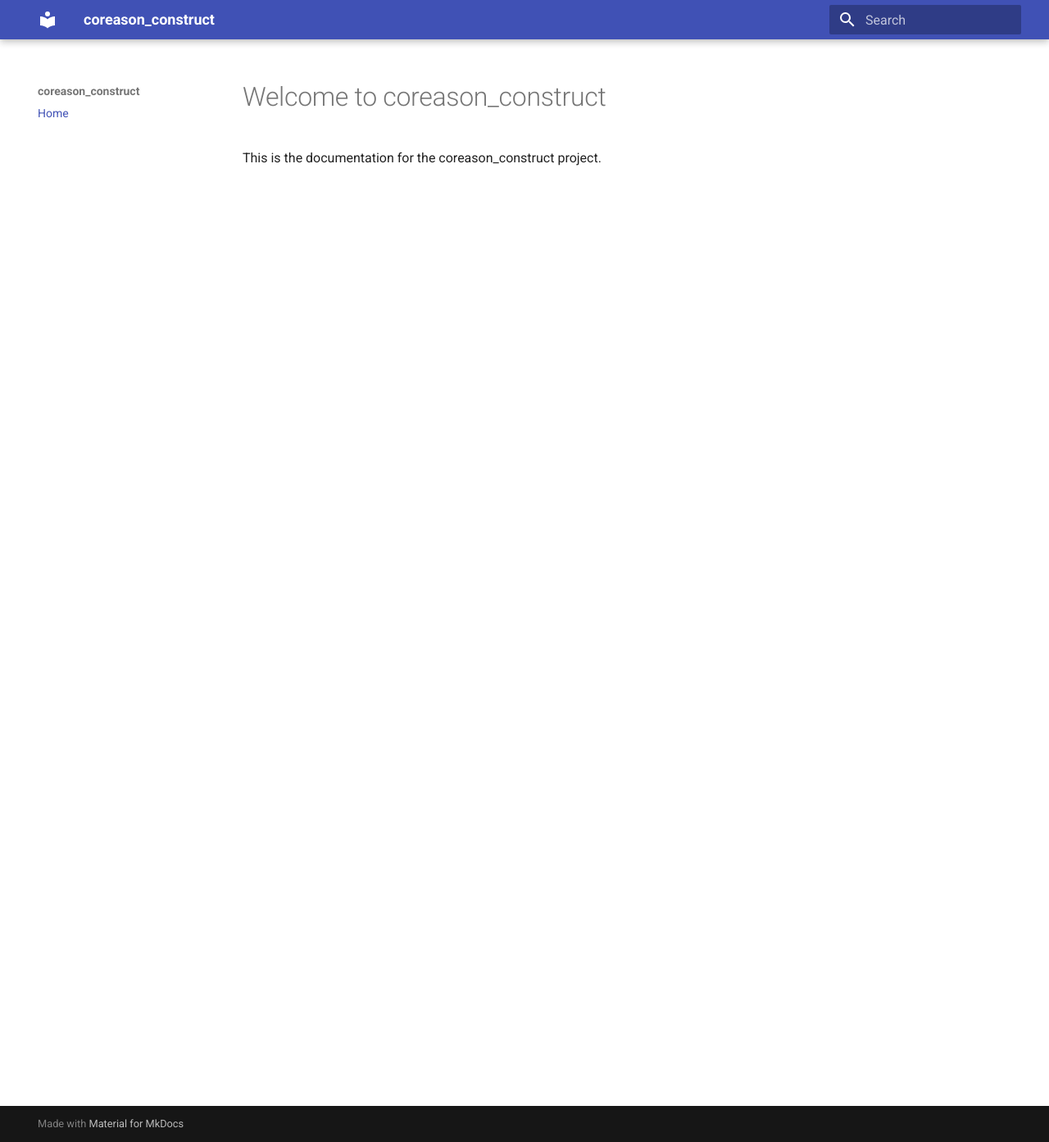
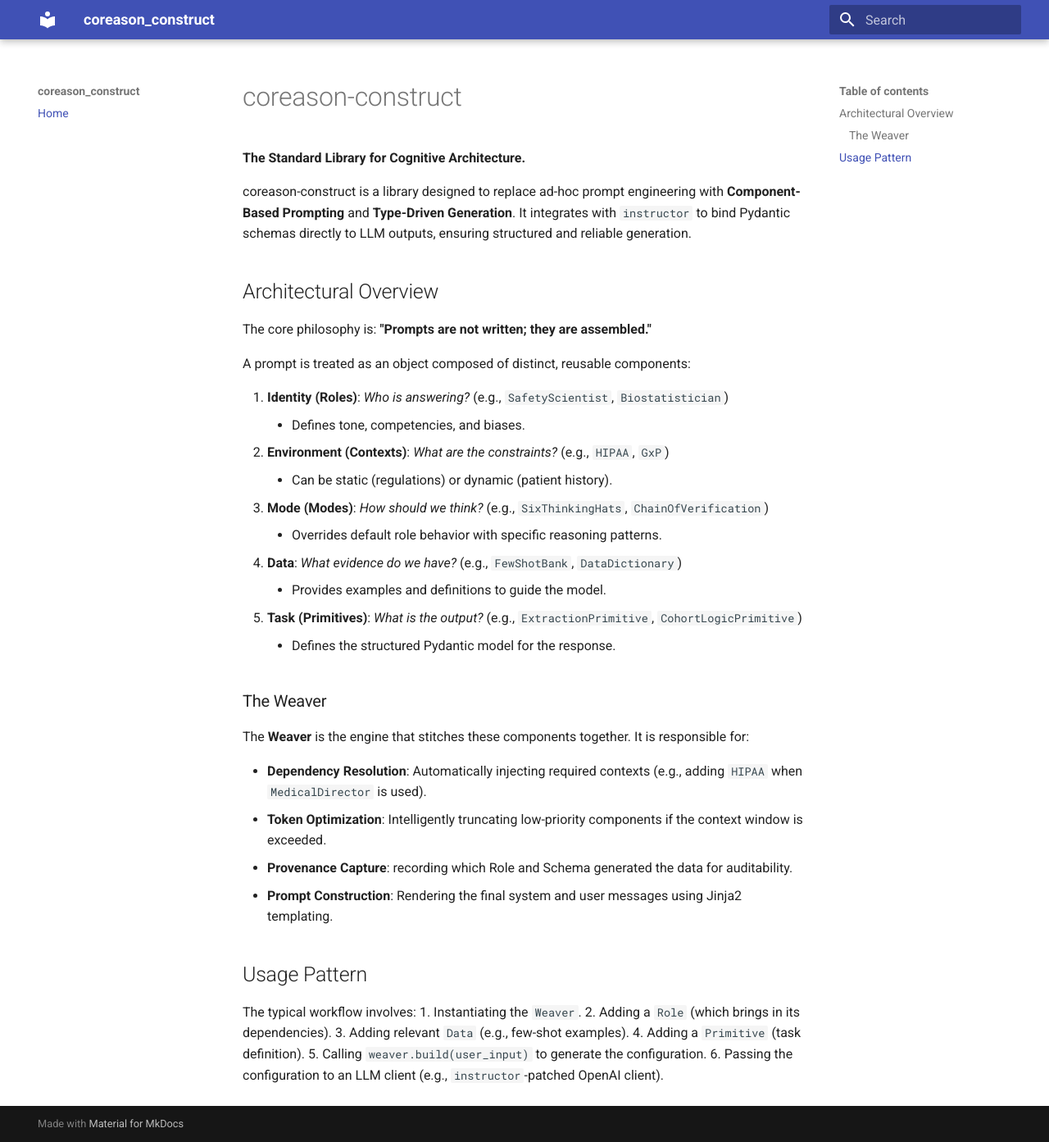
Before and after one commit to CoReason-AI/coreason-construct, an MkDocs documentation site: the page built from docs/index.md, in a window 1280 px wide and 1393 px high. Shown: the whole window at 82% size. Built offline with MkDocs 1.6.1 and Material for MkDocs 9.7.7, drawn with Linux system fonts in a browser that asks for light colours.

```diff
--- a/docs/index.md
+++ b/docs/index.md
@@ -1,3 +1,41 @@
-# Welcome to coreason_construct
+# coreason-construct
 
-This is the documentation for the coreason_construct project.
+**The Standard Library for Cognitive Architecture.**
+
+coreason-construct is a library designed to replace ad-hoc prompt engineering with **Component-Based Prompting** and **Type-Driven Generation**. It integrates with `instructor` to bind Pydantic schemas directly to LLM outputs, ensuring structured and reliable generation.
+
+## Architectural Overview
+
+The core philosophy is: **"Prompts are not written; they are assembled."**
+
+A prompt is treated as an object composed of distinct, reusable components:
+
+1.  **Identity (Roles)**: *Who is answering?* (e.g., `SafetyScientist`, `Biostatistician`)
+    -   Defines tone, competencies, and biases.
+2.  **Environment (Contexts)**: *What are the constraints?* (e.g., `HIPAA`, `GxP`)
+    -   Can be static (regulations) or dynamic (patient history).
+3.  **Mode (Modes)**: *How should we think?* (e.g., `SixThinkingHats`, `ChainOfVerification`)
+    -   Overrides default role behavior with specific reasoning patterns.
+4.  **Data**: *What evidence do we have?* (e.g., `FewShotBank`, `DataDictionary`)
+    -   Provides examples and definitions to guide the model.
+5.  **Task (Primitives)**: *What is the output?* (e.g., `ExtractionPrimitive`, `CohortLogicPrimitive`)
+    -   Defines the structured Pydantic model for the response.
+
+### The Weaver
+
+The **Weaver** is the engine that stitches these components together. It is responsible for:
+
+-   **Dependency Resolution**: Automatically injecting required contexts (e.g., adding `HIPAA` when `MedicalDirector` is used).
+-   **Token Optimization**: Intelligently truncating low-priority components if the context window is exceeded.
+-   **Provenance Capture**: recording which Role and Schema generated the data for auditability.
+-   **Prompt Construction**: Rendering the final system and user messages using Jinja2 templating.
+
+## Usage Pattern
+
+The typical workflow involves:
+1.  Instantiating the `Weaver`.
+2.  Adding a `Role` (which brings in its dependencies).
+3.  Adding relevant `Data` (e.g., few-shot examples).
+4.  Adding a `Primitive` (task definition).
+5.  Calling `weaver.build(user_input)` to generate the configuration.
+6.  Passing the configuration to an LLM client (e.g., `instructor`-patched OpenAI client).
--- a/pyproject.toml
+++ b/pyproject.toml
@@ -12,6 +12,7 @@
 loguru = "^0.7.2"
 pydantic = "^2.0.0"
 instructor = "^1.0.0"
+jinja2 = "^3.1.0"
 
 [tool.poetry.group.dev.dependencies]
 pytest = "^8.2.2"
```
Also changed, not shown: README.md (+61 -20 lines), src/coreason_construct/__init__.py (+15 -3 lines), 8 other files.
